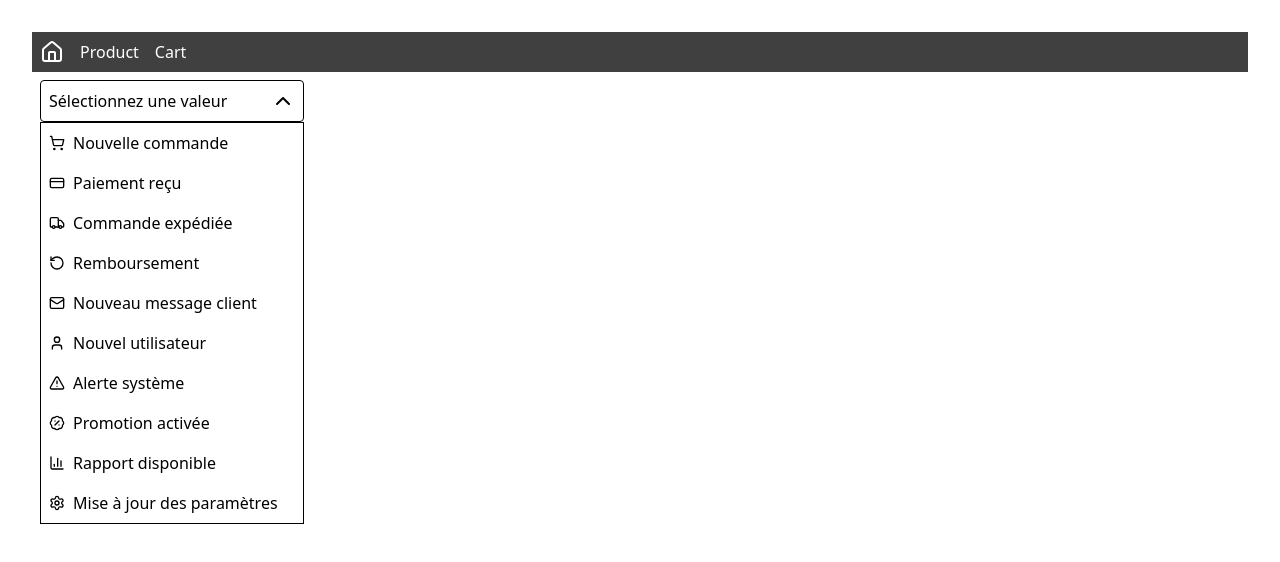
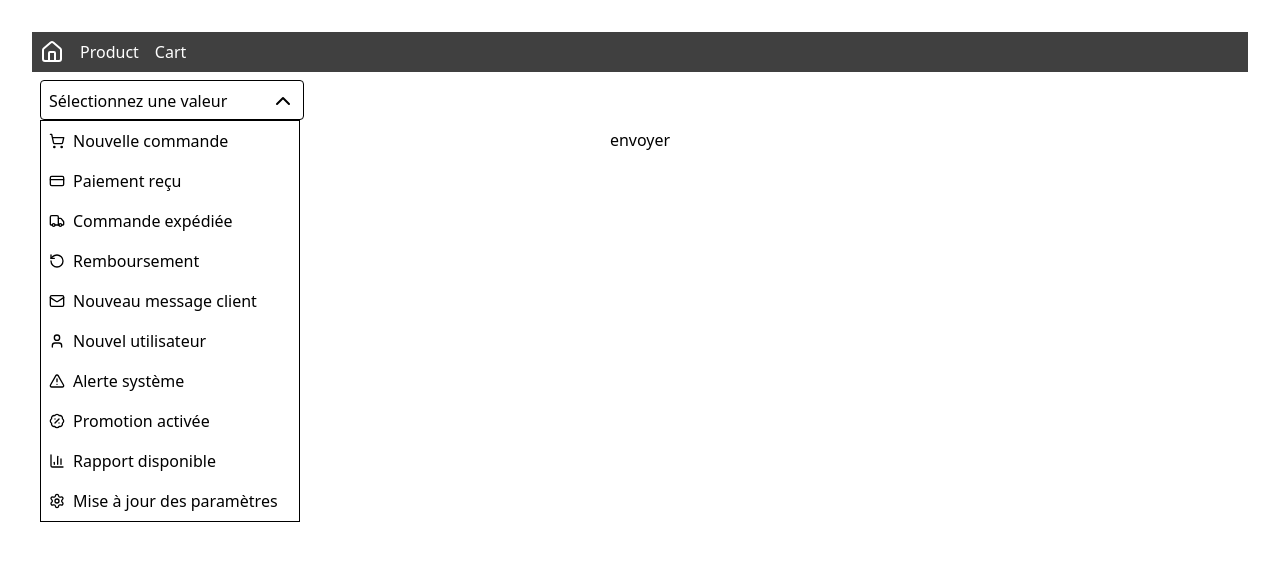
Before and after one commit to training-dev-fr/4-esgi-react-avance, a React (Vite) app: page /Select in a window 1280 px wide. Both pictures are taken after a click on the button "Sélectionnez une valeur". Shown: the top 562 px of the page. Built offline with nearby package versions, Linux system fonts and the light colour scheme.

Commit message:
form error

```diff
--- a/src/Component/Public/CustomSelect/CustomSelect.jsx
+++ b/src/Component/Public/CustomSelect/CustomSelect.jsx
@@ -1,4 +1,4 @@
-import { useState } from 'react';
+import { useEffect, useRef, useState } from 'react';
 import './CustomSelect.css';
 import { ChevronDown, ChevronUp } from 'lucide-react';
 import * as LucideIcons from "lucide-react";
@@ -12,15 +12,30 @@ function DynamicIcon({ name }) {
 export default function CustomSelect({ selectOptions, onChange }) {
     const [open, setOpen] = useState(false);
     const [selectedValue, setSelectedValue] = useState(null);
+    const selectRef = useRef();
 
-    const onSelectValue = (option) => {
+
+    useEffect(() => {
+        const onMouseDown = (e) => {
+            if(!selectRef) return;
+
+            if(!selectRef.current.contains(e.target)){
+                setOpen(false);
+            }
+        }
+        document.addEventListener('click',onMouseDown);
+    },[])
+
+    const onSelectValue = (option,e) => {
         setOpen(false);
         setSelectedValue(option);
         onChange(option);
+        console.log("target :" + e.target)
+        console.log("current target :" + e.currentTarget)
     }
     return (
-        <div className="custom-select p-2 flex flex-col w-70">
-            <button onClick={() => setOpen(!open)} className='p-2 border rounded flex  justify-between'>
+        <div className="custom-select p-2 flex flex-col w-70 relative" ref={selectRef}>
+            <button onClick={() => setOpen(!open)} className='p-2 border rounded flex  justify-between h-10'>
                 {!selectedValue &&
                     "Sélectionnez une valeur"
                 }
@@ -38,10 +53,10 @@ export default function CustomSelect({ selectOptions, onChange }) {
                 }
             </button>
             {open &&
-                <div className="list flex border flex-col">
+                <div className="list flex border flex-col absolute top-12 w-65">
                     {selectOptions.map(option => {
                         return (
-                            <div className="option p-2 cursor-pointer hover:bg-blue-500 hover:text-white flex items-center gap-2" onClick={() => onSelectValue(option)}>
+                            <div className="option p-2 cursor-pointer hover:bg-blue-500 hover:text-white flex items-center gap-2 bg-white z-9999" onClick={(e) => onSelectValue(option,e)}>
                                 <DynamicIcon name={option.icon} />
                                 {option.label}
                             </div>
--- a/src/Page/Public/Select.jsx
+++ b/src/Page/Public/Select.jsx
@@ -54,10 +54,30 @@ const selectOptions = [
 ];
 export default function Select({ }) {
     const [choice, setChoice] = useState(null);
+    const [choiceError, setChoiceError] = useState(null);
+
+    const sendForm = (choice) => {
+        return {
+            error: true,
+            field: "choice",
+            message: "Au moins une valeur doit être sélectionnée"
+        }
+    }
+
+    const submitForm = () => {
+        let result = sendForm(choice);
+        if(result.error){
+            setChoiceError(result);
+        }
+    }
 
     return (
         <>
             <CustomSelect selectOptions={selectOptions} onChange={(value) => setChoice(value)} />
+            {choiceError &&
+                <div className="error">{choiceError.message}</div>
+            }
+            <button onClick={submitForm}>envoyer</button>
         </>
     )
 }
```
